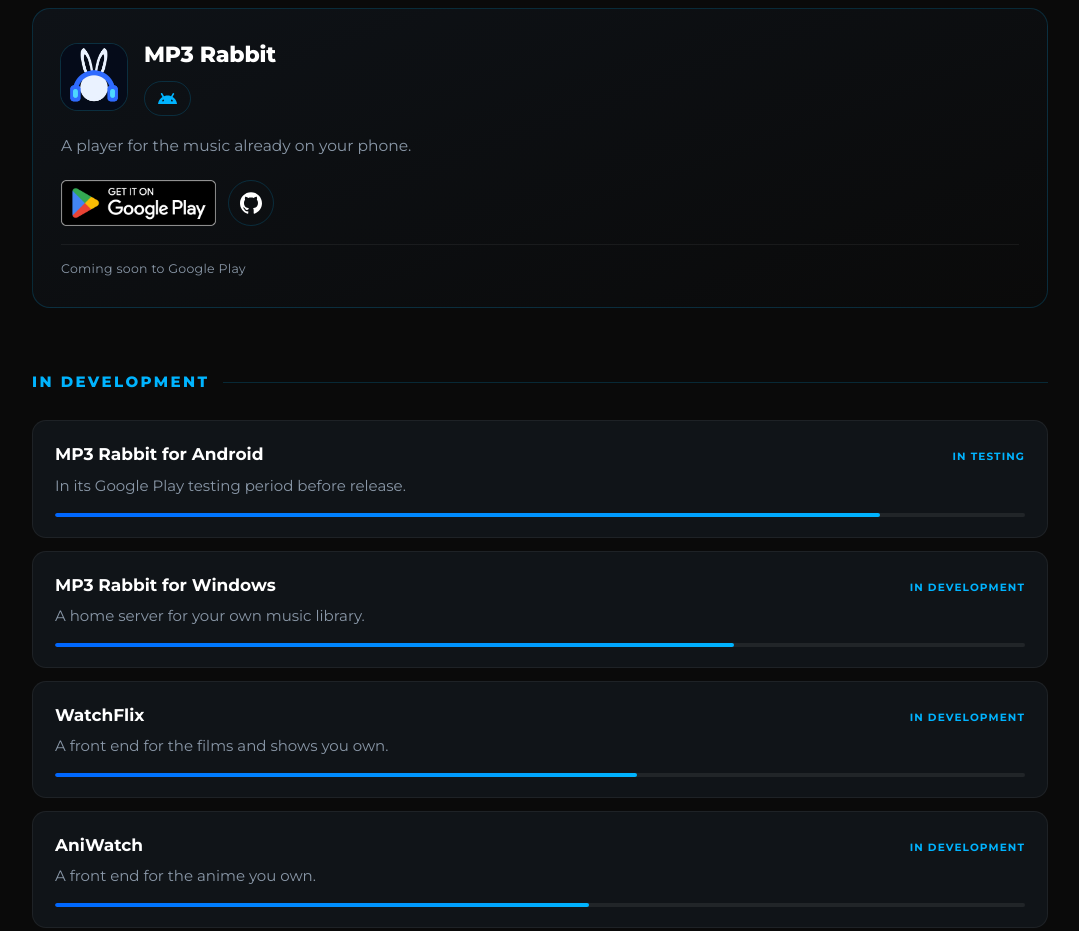
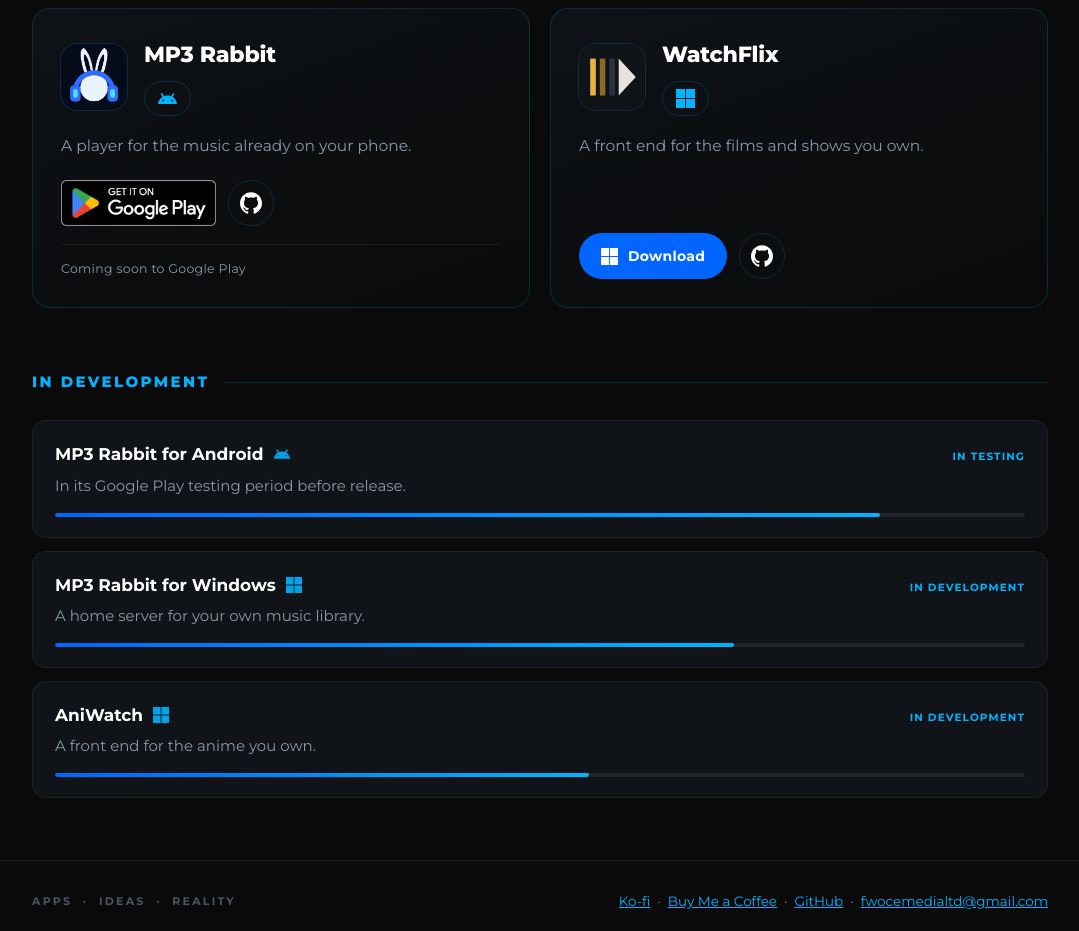
Before and after one commit to Fwoce-Media/fwoce-media.github.io, a plain HTML site: page index.html in a window 1280 px wide. Shown: the part 440-1371 px from the top of the page, without its empty margins (100-1179 px from the left). Drawn offline with Linux system fonts and the light colour scheme.

Commit message:
Add files via upload

```diff
--- a/index.html
+++ b/index.html
@@ -103,6 +103,21 @@
     padding:0;width:46px;height:46px;border-radius:50%;
   }
   .app .links a.ghost.icon-btn svg{width:22px;height:22px;fill:currentColor;display:block}
+  /* A Windows download sits where Google Play's badge would: same height,
+     the Windows mark and one word. */
+  .app .links a.get{
+    display:inline-flex;align-items:center;gap:10px;height:46px;padding:0 22px;
+    border-radius:24px;background:var(--deep);color:#fff;text-decoration:none;
+    font-size:14px;font-weight:700;letter-spacing:.3px;
+  }
+  .app .links a.get:hover{background:var(--electric);color:#05080C}
+  .app .links a.get svg{width:17px;height:17px;fill:currentColor;display:block}
+
+  /* Platform marks beside each name in development. */
+  .row .name{min-width:0}
+  .row .icon{display:inline-block;vertical-align:-2px;margin-left:10px}
+  .row .icon svg{width:16px;height:16px;fill:var(--electric);display:block;opacity:.9}
+
   .app .soon{font-size:12.5px;color:var(--muted);margin-top:18px;
     border-top:1px solid rgba(255,255,255,.06);padding-top:14px;
     letter-spacing:.3px}
@@ -228,6 +243,29 @@
         </div>
         <p class="soon">Coming soon to Google Play</p>
       </div>
+
+      <div class="app">
+        <div class="top">
+          <img class="mark" src="apps/watchflix.png" alt="">
+          <div>
+            <h3>WatchFlix</h3>
+            <div class="plat">
+              <span class="icon" title="Windows" aria-label="Windows" role="img"><svg viewBox="0 0 24 24" aria-hidden="true"><path d="M0 0h11.377v11.372H0zm12.623 0H24v11.372H12.623zM0 12.623h11.377V24H0zm12.623 0H24V24H12.623z"/></svg></span>
+            </div>
+          </div>
+        </div>
+        <p class="what">A front end for the films and shows you own.</p>
+        <div class="links">
+          <a class="get" href="https://github.com/Fwoce-Media/watchflix/releases/latest"
+             title="Download for Windows" aria-label="Download WatchFlix for Windows">
+            <svg viewBox="0 0 24 24" aria-hidden="true"><path d="M0 0h11.377v11.372H0zm12.623 0H24v11.372H12.623zM0 12.623h11.377V24H0zm12.623 0H24V24H12.623z"/></svg>Download
+          </a>
+          <a class="ghost icon-btn" href="https://github.com/Fwoce-Media/watchflix" title="GitHub"
+             aria-label="WatchFlix on GitHub">
+            <svg viewBox="0 0 24 24" aria-hidden="true"><path d="M12 .297c-6.63 0-12 5.373-12 12 0 5.303 3.438 9.8 8.205 11.385.6.113.82-.258.82-.577 0-.285-.01-1.04-.015-2.04-3.338.724-4.042-1.61-4.042-1.61C4.422 18.07 3.633 17.7 3.633 17.7c-1.087-.744.084-.729.084-.729 1.205.084 1.838 1.236 1.838 1.236 1.07 1.835 2.809 1.305 3.495.998.108-.776.417-1.305.76-1.605-2.665-.3-5.466-1.332-5.466-5.93 0-1.31.465-2.38 1.235-3.22-.135-.303-.54-1.523.105-3.176 0 0 1.005-.322 3.3 1.23.96-.267 1.98-.399 3-.405 1.02.006 2.04.138 3 .405 2.28-1.552 3.285-1.23 3.285-1.23.645 1.653.24 2.873.12 3.176.765.84 1.23 1.91 1.23 3.22 0 4.61-2.805 5.625-5.475 5.92.42.36.81 1.096.81 2.22 0 1.606-.015 2.896-.015 3.286 0 .315.21.69.825.57C20.565 22.092 24 17.592 24 12.297c0-6.627-5.373-12-12-12"/></svg>
+          </a>
+        </div>
+      </div>
     </div>
   </div>
 </section>
@@ -239,7 +277,7 @@
     <div class="dev">
       <div class="row">
         <div class="line">
-          <b>MP3 Rabbit for Android</b><span class="state">In testing</span>
+          <span class="name"><b>MP3 Rabbit for Android</b><span class="icon" title="Android" aria-label="Android" role="img"><svg viewBox="0 0 24 24" aria-hidden="true"><path d="M18.4395 5.5586c-.675 1.1664-1.352 2.3318-2.0274 3.498-.0366-.0155-.0742-.0286-.1113-.043-1.8249-.6957-3.484-.8-4.42-.787-1.8551.0185-3.3544.4643-4.2597.8203-.084-.1494-1.7526-3.021-2.0215-3.4864a1.1451 1.1451 0 0 0-.1406-.1914c-.3312-.364-.9054-.4859-1.379-.203-.475.282-.7136.9361-.3886 1.5019 1.9466 3.3696-.0966-.2158 1.9473 3.3593.0172.031-.4946.2642-1.3926 1.0177C2.8987 12.176.452 14.772 0 18.9902h24c-.119-1.1108-.3686-2.099-.7461-3.0683-.7438-1.9118-1.8435-3.2928-2.7402-4.1836a12.1048 12.1048 0 0 0-2.1309-1.6875c.6594-1.122 1.312-2.2559 1.9649-3.3848.2077-.3615.1886-.7956-.0079-1.1191a1.1001 1.1001 0 0 0-.8515-.5332c-.5225-.0536-.9392.3128-1.0488.5449zm-.0391 8.461c.3944.5926.324 1.3306-.1563 1.6503-.4799.3197-1.188.0985-1.582-.4941-.3944-.5927-.324-1.3307.1563-1.6504.4727-.315 1.1812-.1086 1.582.4941zM7.207 13.5273c.4803.3197.5506 1.0577.1563 1.6504-.394.5926-1.1038.8138-1.584.4941-.48-.3197-.5503-1.0577-.1563-1.6504.4008-.6021 1.1087-.8106 1.584-.4941z"/></svg></span></span><span class="state">In testing</span>
         </div>
         <p>In its Google Play testing period before release.</p>
         <div class="bar"><i style="width:85%"></i></div>
@@ -247,7 +285,7 @@
 
       <div class="row">
         <div class="line">
-          <b>MP3 Rabbit for Windows</b><span class="state">In development</span>
+          <span class="name"><b>MP3 Rabbit for Windows</b><span class="icon" title="Windows" aria-label="Windows" role="img"><svg viewBox="0 0 24 24" aria-hidden="true"><path d="M0 0h11.377v11.372H0zm12.623 0H24v11.372H12.623zM0 12.623h11.377V24H0zm12.623 0H24V24H12.623z"/></svg></span></span><span class="state">In development</span>
         </div>
         <p>A home server for your own music library.</p>
         <div class="bar"><i style="width:70%"></i></div>
@@ -255,15 +293,7 @@
 
       <div class="row">
         <div class="line">
-          <b>WatchFlix</b><span class="state">In development</span>
-        </div>
-        <p>A front end for the films and shows you own.</p>
-        <div class="bar"><i style="width:60%"></i></div>
-      </div>
-
-      <div class="row">
-        <div class="line">
-          <b>AniWatch</b><span class="state">In development</span>
+          <span class="name"><b>AniWatch</b><span class="icon" title="Windows" aria-label="Windows" role="img"><svg viewBox="0 0 24 24" aria-hidden="true"><path d="M0 0h11.377v11.372H0zm12.623 0H24v11.372H12.623zM0 12.623h11.377V24H0zm12.623 0H24V24H12.623z"/></svg></span></span><span class="state">In development</span>
         </div>
         <p>A front end for the anime you own.</p>
         <div class="bar"><i style="width:55%"></i></div>
```
Also changed, not shown: apps/watchflix.png (added), 1 other file.
